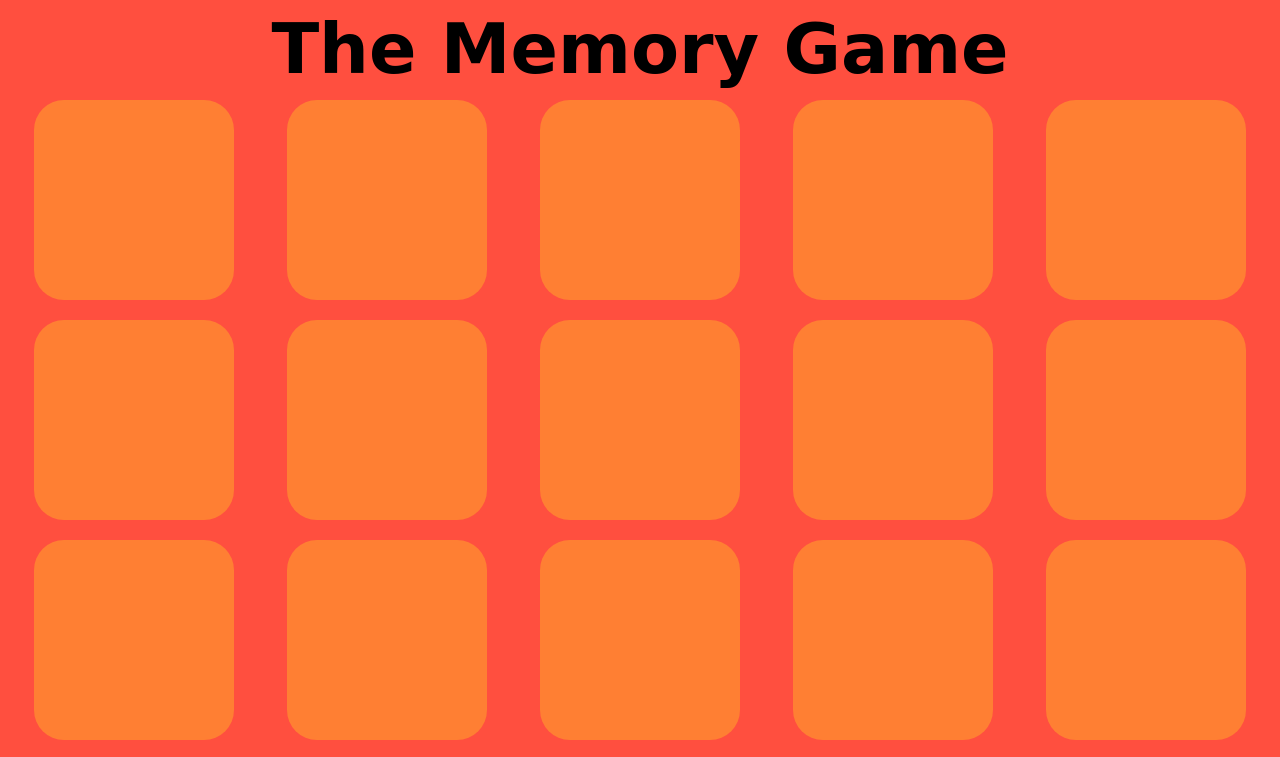
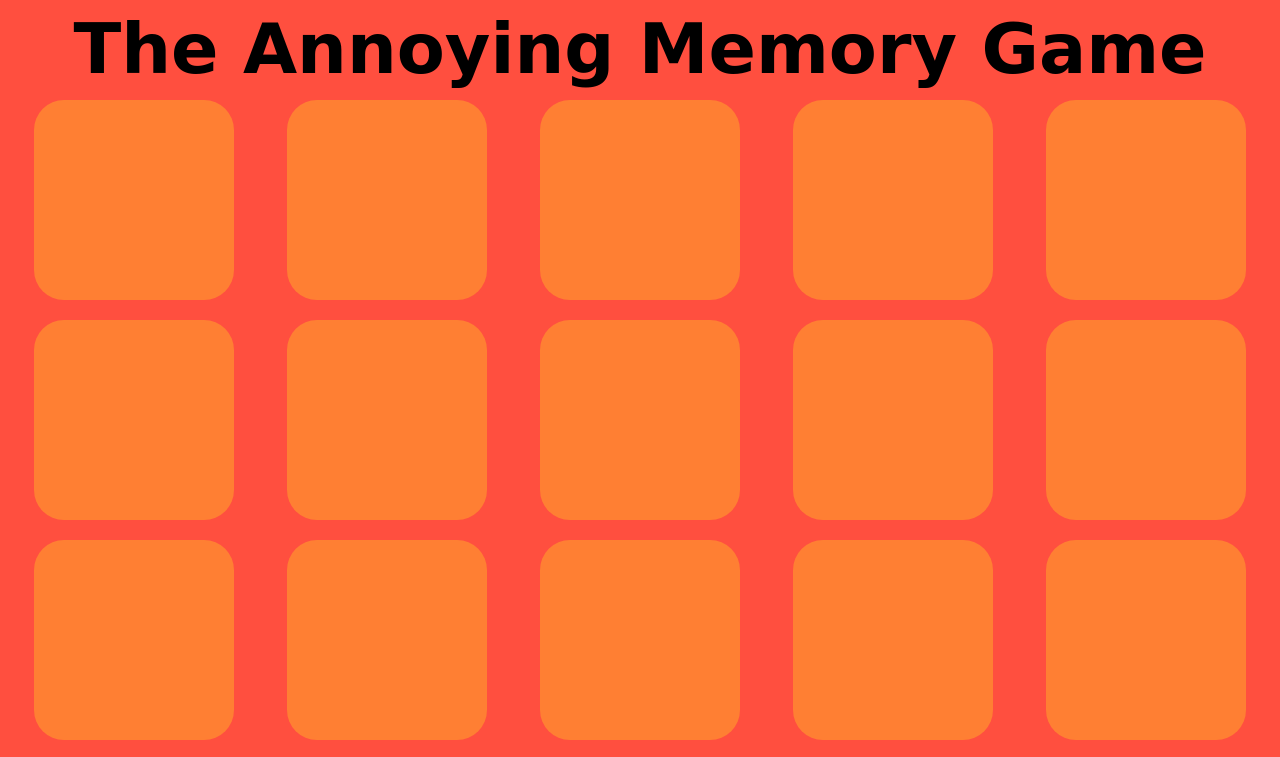
Before and after one commit to jtcanfield/memory-game, a plain HTML site: page index.html in a window 1280 px wide. Shown: the top 757 px of the page. Drawn offline with Linux system fonts and the light colour scheme; a web font is replaced by a local one.

Commit message:
add div to markup in html

```diff
--- a/index.html
+++ b/index.html
@@ -5,10 +5,11 @@
     <meta name="viewport" content="width=device-width, initial-scale=1">
     <link href="https://fonts.googleapis.com/css?family=Roboto|Shrikhand" rel="stylesheet">
     <link href="style.css" type="text/css" rel="stylesheet">
-    <title>The Angry Memory Game</title>
+    <title>The Annoying Memory Game</title>
   </head>
   <body>
-    <h1>The Memory Game</h1>
+    <div id="game_body">
+      <h1>The Annoying Memory Game</h1>
       <div>
         <div id="clockdiv"></div>
       </div>
@@ -34,6 +35,7 @@
           <div class="timer_start" onclick="playercick()"></div>
         </div>
       </div>
+    </div>
   </body>
   <footer>
   </footer>
```
Also changed, not shown: main.js (+14 -1 lines). Lines whose indentation alone changed are shown as unchanged.
